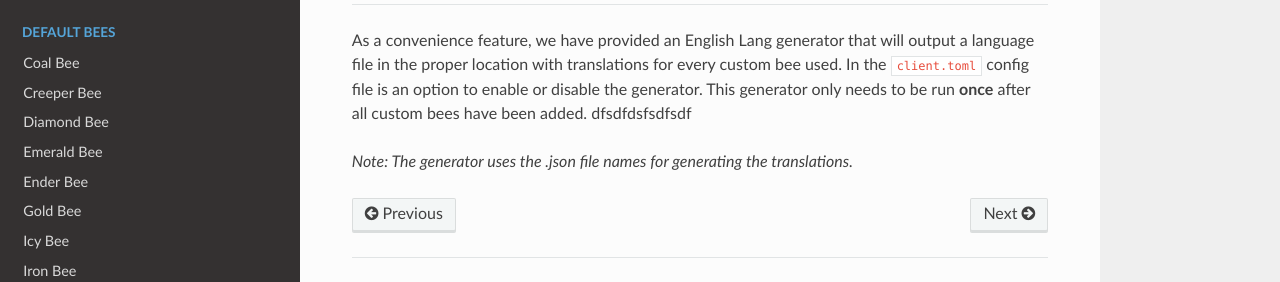
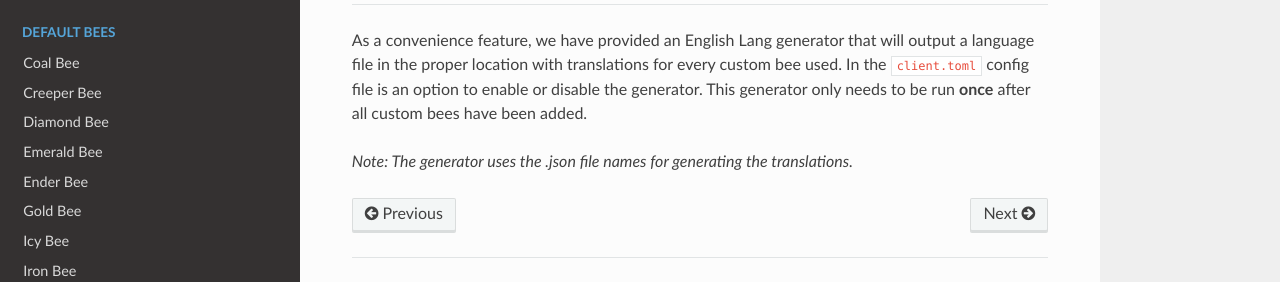
Before and after one commit to Team-Resourceful/ResourcefulBeesDocs, an MkDocs documentation site: the page built from docs/getting_started/language_files.md, in a window 1280 px wide and 900 px high, scrolled down 983 px. Shown: the part 573-855 px from the top of the window. Built offline with MkDocs 1.6.1, drawn with Linux system fonts in a browser that asks for light colours; nearby versions of some CDN libraries.

Commit message:
docs/getting_started/language_files.md updated from https://stackedit.io/

```diff
--- a/docs/getting_started/language_files.md
+++ b/docs/getting_started/language_files.md
@@ -44,10 +44,10 @@ _Note: For new mod installs, run the game at least once so all necessary config
 ## **English Lang Generator**
 ***
 
-As a convenience feature, we have provided an English Lang generator that will output a language file in the proper location with translations for every custom bee used. In the `client.toml` config file is an option to enable or disable the generator. This generator only needs to be run **once** after all custom bees have been added. dfsdfdsfsdfsdf
+As a convenience feature, we have provided an English Lang generator that will output a language file in the proper location with translations for every custom bee used. In the `client.toml` config file is an option to enable or disable the generator. This generator only needs to be run **once** after all custom bees have been added.
 
 _Note: The generator uses the .json file names for generating the translations._
 <!--stackedit_data:
-eyJoaXN0b3J5IjpbLTExMDY4OTk0NDQsMTcwMDM4NTEzNiwxMT
-YxMjM0MjIxLDEyOTcwMDQ5MjVdfQ==
+eyJoaXN0b3J5IjpbLTE0MzQ0MTM5NCwxNzAwMzg1MTM2LDExNj
+EyMzQyMjEsMTI5NzAwNDkyNV19
 -->
```
